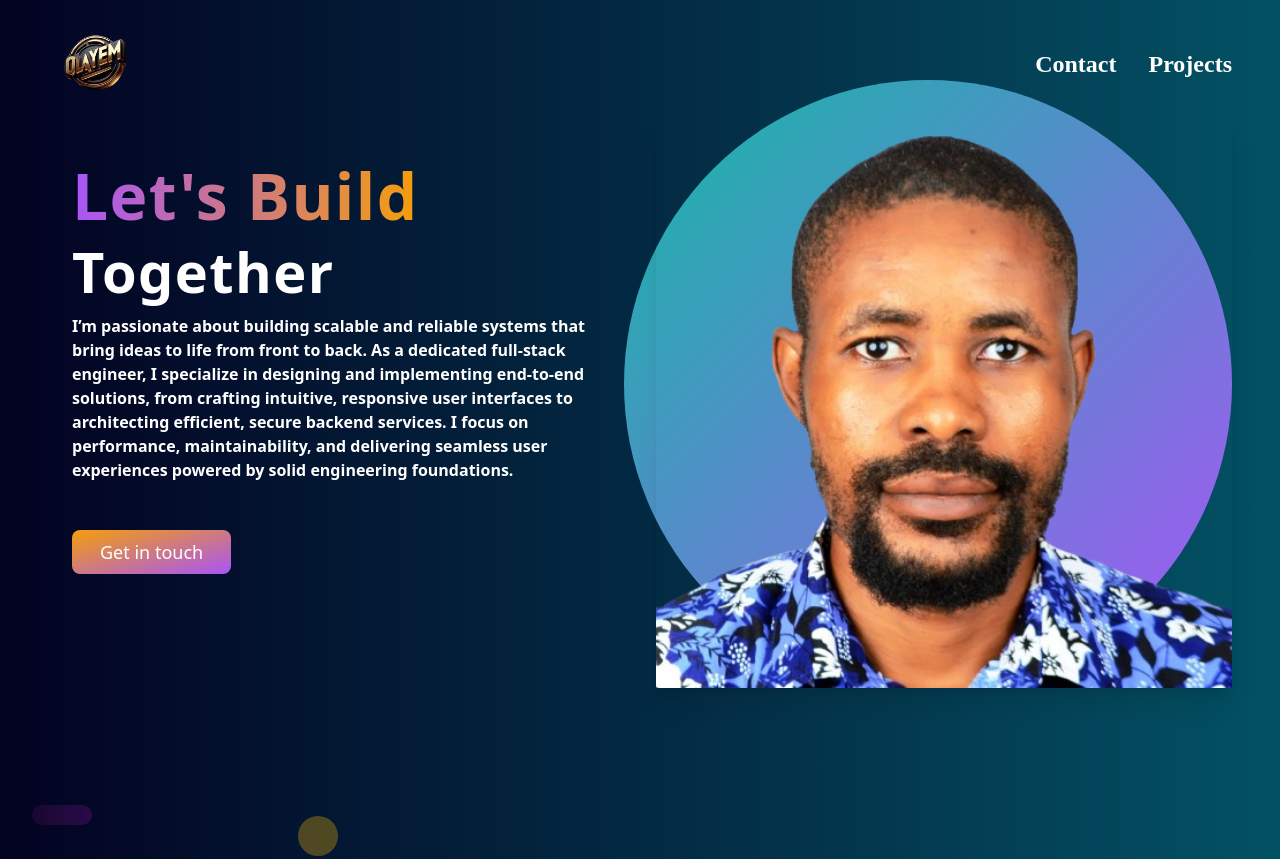
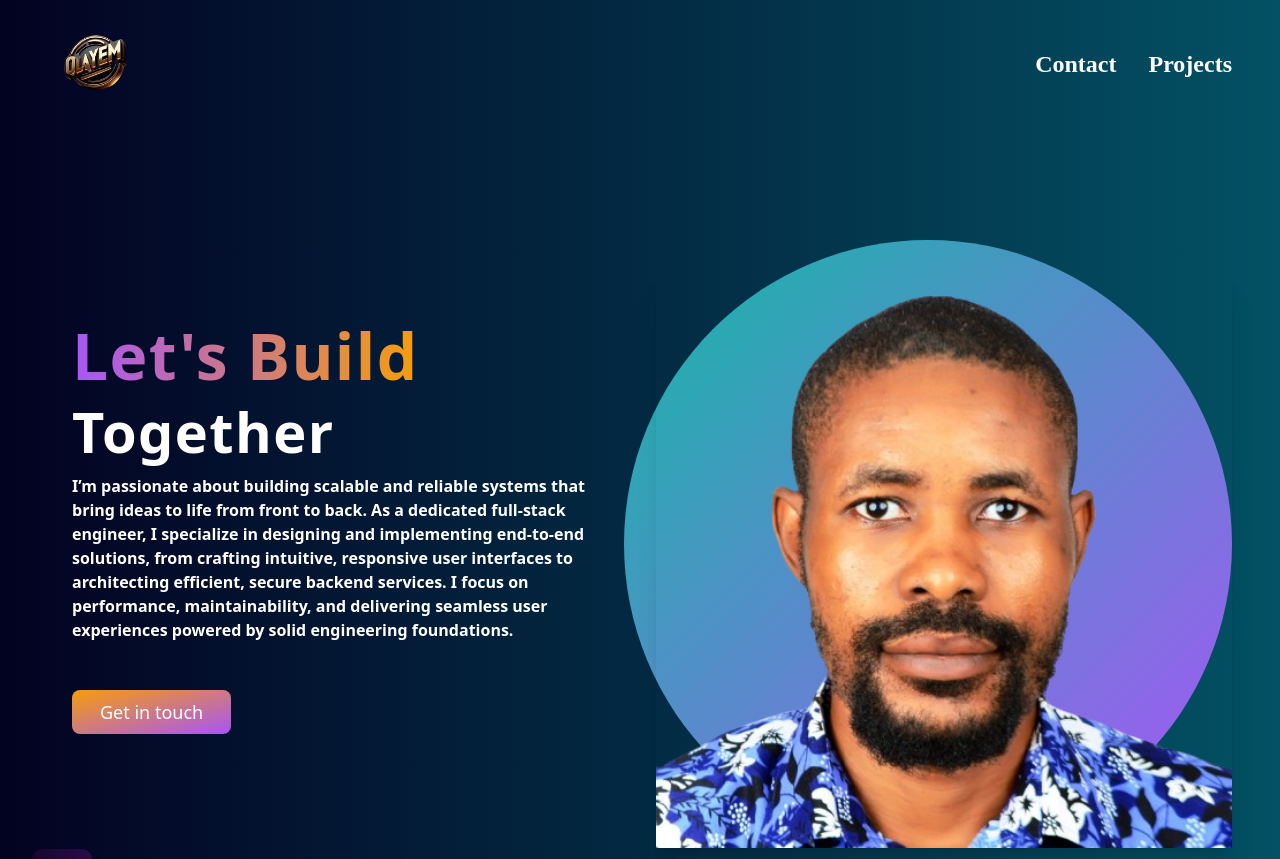
Before and after one commit to BisiOlaYemi/Yemi, a React (Create React App) app: page / in a window 1280 px wide. Shown: the top 859 px of the page. Built offline with nearby package versions, Linux system fonts and the light colour scheme.

Commit message:
Adjustment to hero

```diff
--- a/src/components/Home.jsx
+++ b/src/components/Home.jsx
@@ -64,7 +64,7 @@ export default function Home() {
           />
         ))}
 
-        <div className="flex flex-col md:flex-row md:h-screen mt-24 max-w-7xl mx-auto px-8">
+        <div className="flex flex-col md:flex-row md:h-screen mt-24 lg:mt-64 max-w-7xl mx-auto px-8">
           <div className="md:w-1/2 p-5 md:p-10 mt-5">
             <motion.p
               initial={{ opacity: 0, y: -50 }}
```
